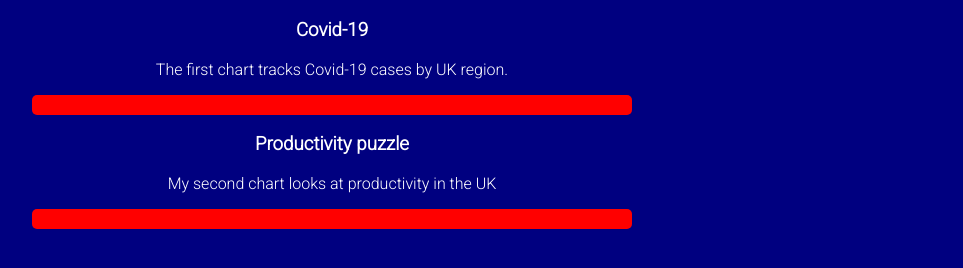
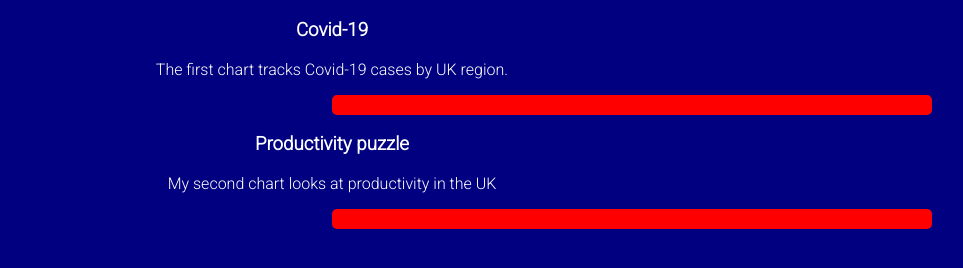
Before and after one commit to lizziealliott/DataScienceLiam.github.io, a plain HTML site: page index.html in a window 1280 px wide. Shown: the part 62-330 px from the top of the page, without its empty margins (308-1271 px from the left). Drawn offline with Linux system fonts and the light colour scheme; a script that the page names is missing.

Commit message:
Update index.css

```diff
--- a/index.css
+++ b/index.css
@@ -32,6 +32,7 @@ h1, h3, p{
 .chart{
     background-color: white;
     width:auto;
+    transform: translate(50%, 0);
     border-width: 10px;
     border-style: solid;
     border-radius: 5px;
```
